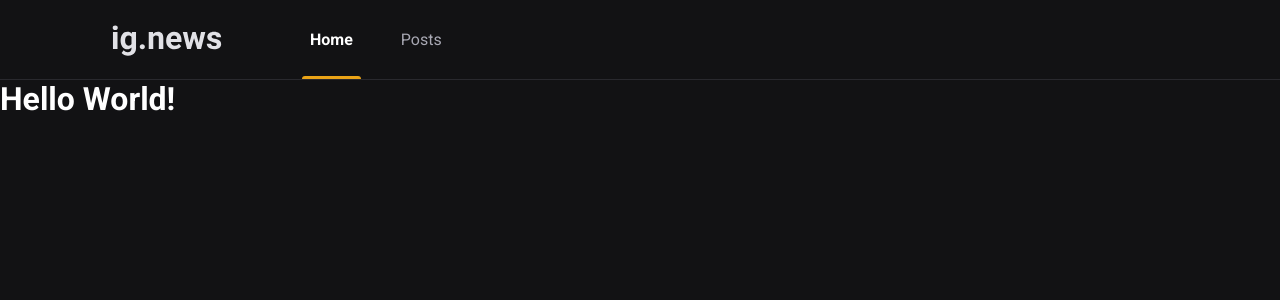
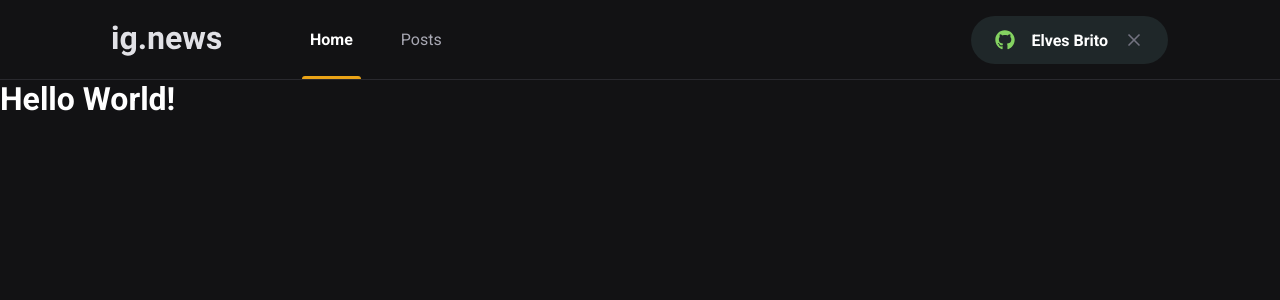
Before and after one commit to elvesbd/ignews, a Next.js app: page / in a window 1280 px wide. Shown: the top 300 px of the page. Built offline with nearby package versions, Linux system fonts and the light colour scheme.

Commit message:
feat: created component sign in button

```diff
--- a/package.json
+++ b/package.json
@@ -12,6 +12,7 @@
     "next": "11.1.0",
     "react": "17.0.2",
     "react-dom": "17.0.2",
+    "react-icons": "^4.2.0",
     "sass": "^1.38.2"
   },
   "devDependencies": {
--- a/src/components/Header/index.tsx
+++ b/src/components/Header/index.tsx
@@ -1,3 +1,4 @@
+import { SignInButton } from '../SignInButton.tsx';
 import styles from './styles.module.scss';
 
 export function Header() {
@@ -9,6 +10,8 @@
           <a className={styles.active}>Home</a>
           <a>Posts</a>
         </nav>
+
+        <SignInButton />
       </div>
     </header>
   );
--- a/src/components/Header/styles.module.scss
+++ b/src/components/Header/styles.module.scss
@@ -50,4 +50,8 @@
       }
     }
   }
+
+  > button {
+    margin-left: auto;
+  }
 }
--- /dev/null
+++ b/src/components/SignInButton.tsx/index.tsx
@@ -0,0 +1,21 @@
+import { FaGithub } from 'react-icons/fa';
+import { FiX } from 'react-icons/fi';
+
+import styles from './styles.module.scss';
+
+export function SignInButton() {
+  const isUserLoggedIn = true;
+
+  return isUserLoggedIn ? (
+    <button className={styles.signInButton} type="button">
+      <FaGithub color="#84d361" />
+      Elves Brito
+      <FiX color="#737380" className={styles.closedIcon} />
+    </button>
+  ) : (
+    <button className={styles.signInButton} type="button">
+      <FaGithub color="#eba417" />
+      Sign in with Github
+    </button>
+  );
+}
--- /dev/null
+++ b/src/components/SignInButton.tsx/styles.module.scss
@@ -0,0 +1,33 @@
+.signInButton {
+  height: 3rem;
+  border-radius: 3rem;
+  background: var(--gray-850);
+  border: 0;
+  padding: 0 1.5rem;
+
+  display: flex;
+  align-items: center;
+  justify-content: center;
+
+  color: var(--white);
+  font-weight: bold;
+
+  svg {
+    width: 20px;
+    height: 20px;
+  }
+
+  svg:first-child {
+    margin-right: 1rem;
+  }
+
+  svg.closedIcon {
+    margin-left: 1rem;
+  }
+
+  transition: filter 0.2s;
+
+  &:hover {
+    filter: brightness(0.8);
+  }
+}
--- a/src/styles/global.scss
+++ b/src/styles/global.scss
@@ -9,6 +9,7 @@
   --gray-100: #e1e1e6;
   --gray-300: #a8a8b3;
   --gray-800: #29292e;
+  --gray-850: #1f2729;
   --gray-900: #121214;
 
   --cyan-500: #61dafd;
```
Also changed, not shown: 1 other file (tests, documents, lock files or other folders).
